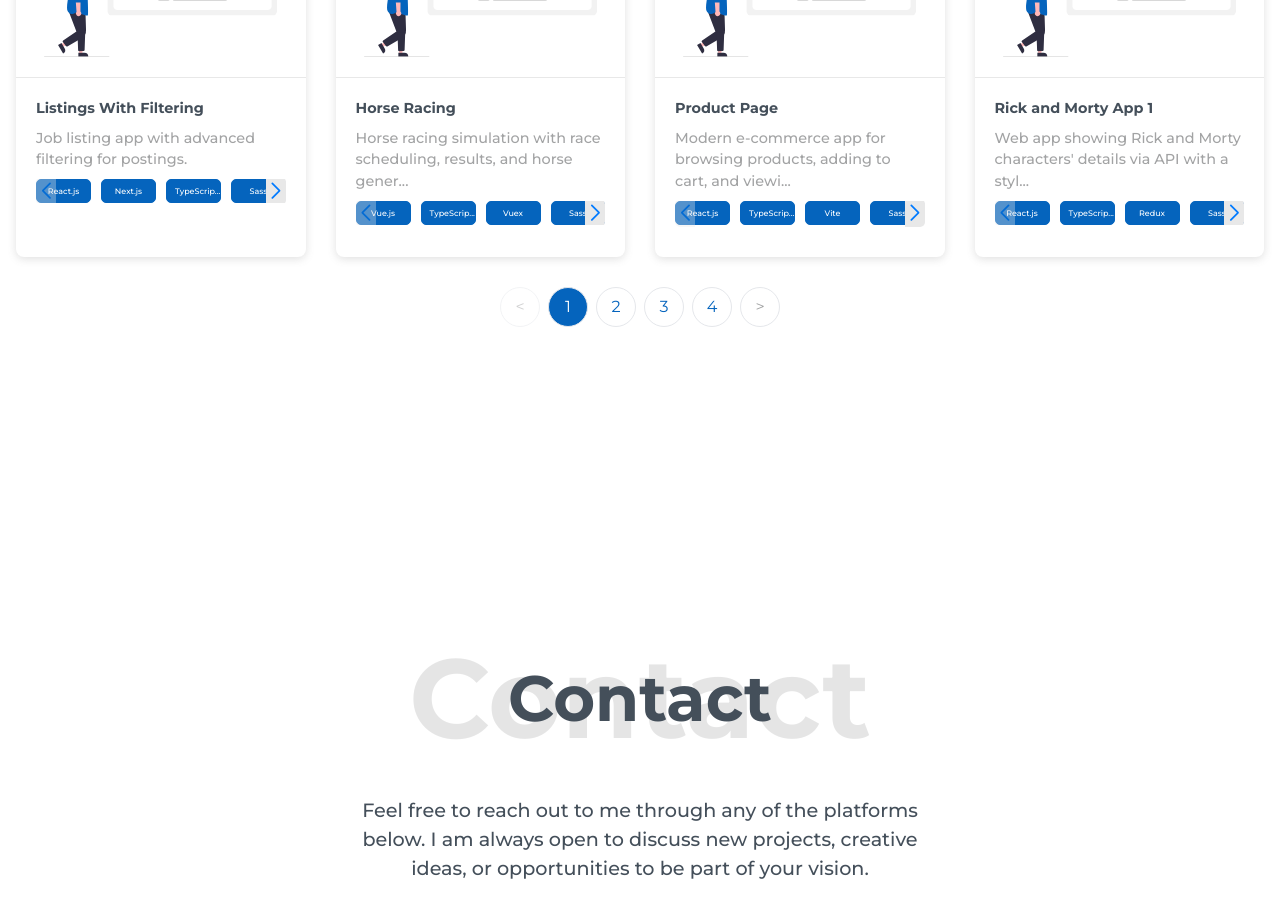
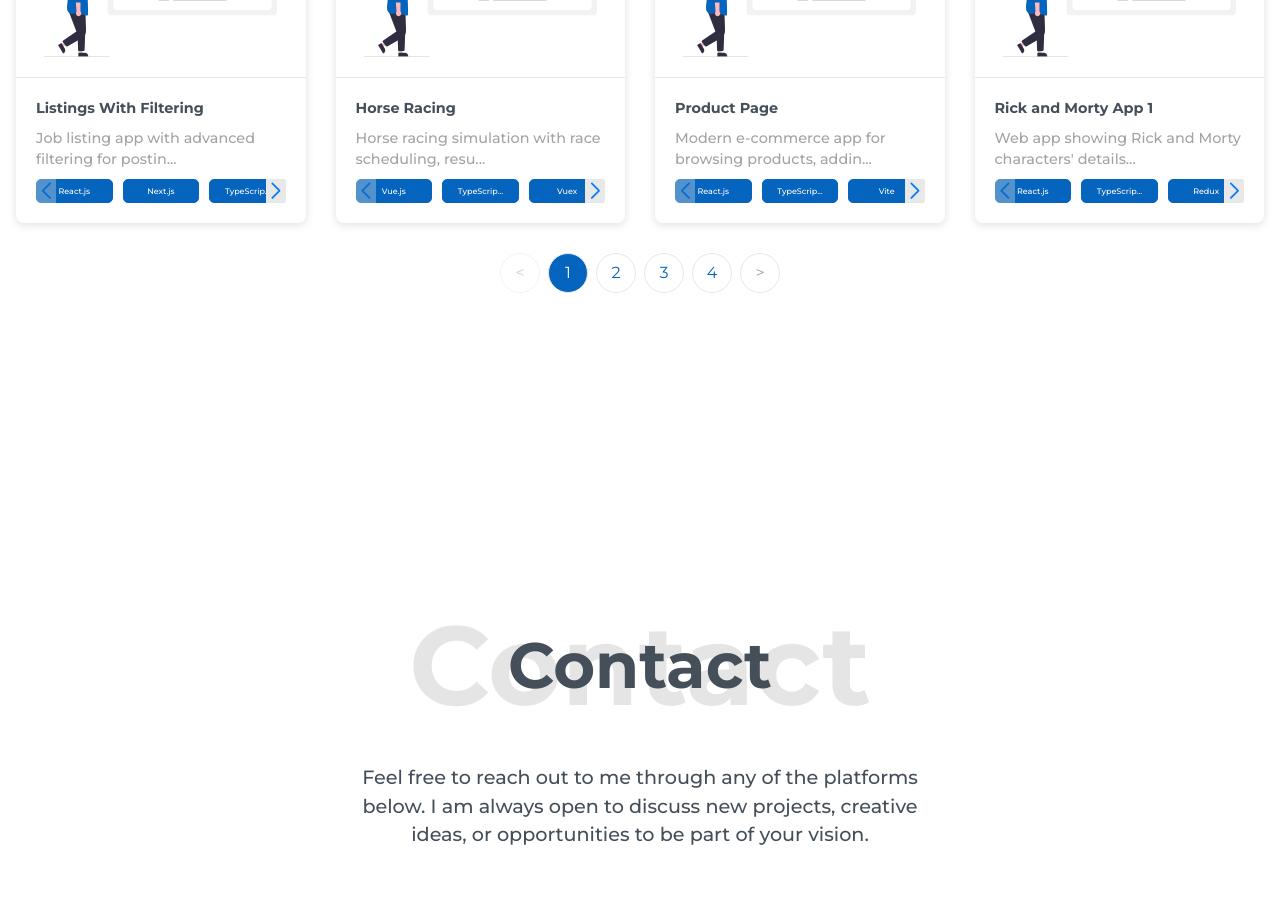
Before and after one commit to mehmetbacik/mehmetbacik.com, a Next.js app: page / in a window 1280 px wide. Shown: the part 5740-6658 px from the top of the page. Built offline with nearby package versions, Linux system fonts and the light colour scheme; some icons are missing.

Commit message:
Update
Updated for swiper error.

```diff
--- a/src/app/project/Project.tsx
+++ b/src/app/project/Project.tsx
@@ -119,7 +119,7 @@ const Project: React.FC<ProjectProps> = ({ id }) => {
             </Swiper>
           </div>
           <div
-            className={`grid-cols-1 sm:grid-cols-2 lg:grid-cols-4 ${styles.project_card}`}
+            className={`grid-cols-2 sm:grid-cols-2 lg:grid-cols-4 ${styles.project_card}`}
           >
             {paginatedProjects.map((project) => (
               <a
@@ -142,16 +142,16 @@ const Project: React.FC<ProjectProps> = ({ id }) => {
                     className={styles.project_card_title}
                     title={project.title}
                   >
-                    {project.title.length > 35
-                      ? `${project.title.slice(0, 35)}...`
+                    {project.title.length > 25
+                      ? `${project.title.slice(0, 25)}...`
                       : project.title}
                   </h3>
                   <p
                     className={styles.project_card_decription}
                     title={project.description}
                   >
-                    {project.description.length > 70
-                      ? `${project.description.slice(0, 70)}...`
+                    {project.description.length > 50
+                      ? `${project.description.slice(0, 50)}...`
                       : project.description}
                   </p>
                   <div className={styles.project_card_tags}>
@@ -166,7 +166,7 @@ const Project: React.FC<ProjectProps> = ({ id }) => {
                           slidesPerView: 3,
                         },
                         "@1.00": {
-                          slidesPerView: 4,
+                          slidesPerView: 3,
                         },
                       }}
                       freeMode={true}
--- a/src/styles/swiper.scss
+++ b/src/styles/swiper.scss
@@ -4,6 +4,9 @@
     .tagSwiper {
         .swiper-wrapper {
             padding-bottom: 30px;
+            @media (max-width: 640px) {
+                width: 100px;
+            }
             .swiper-slide {
                 display: flex;
                 align-items: center;
```
